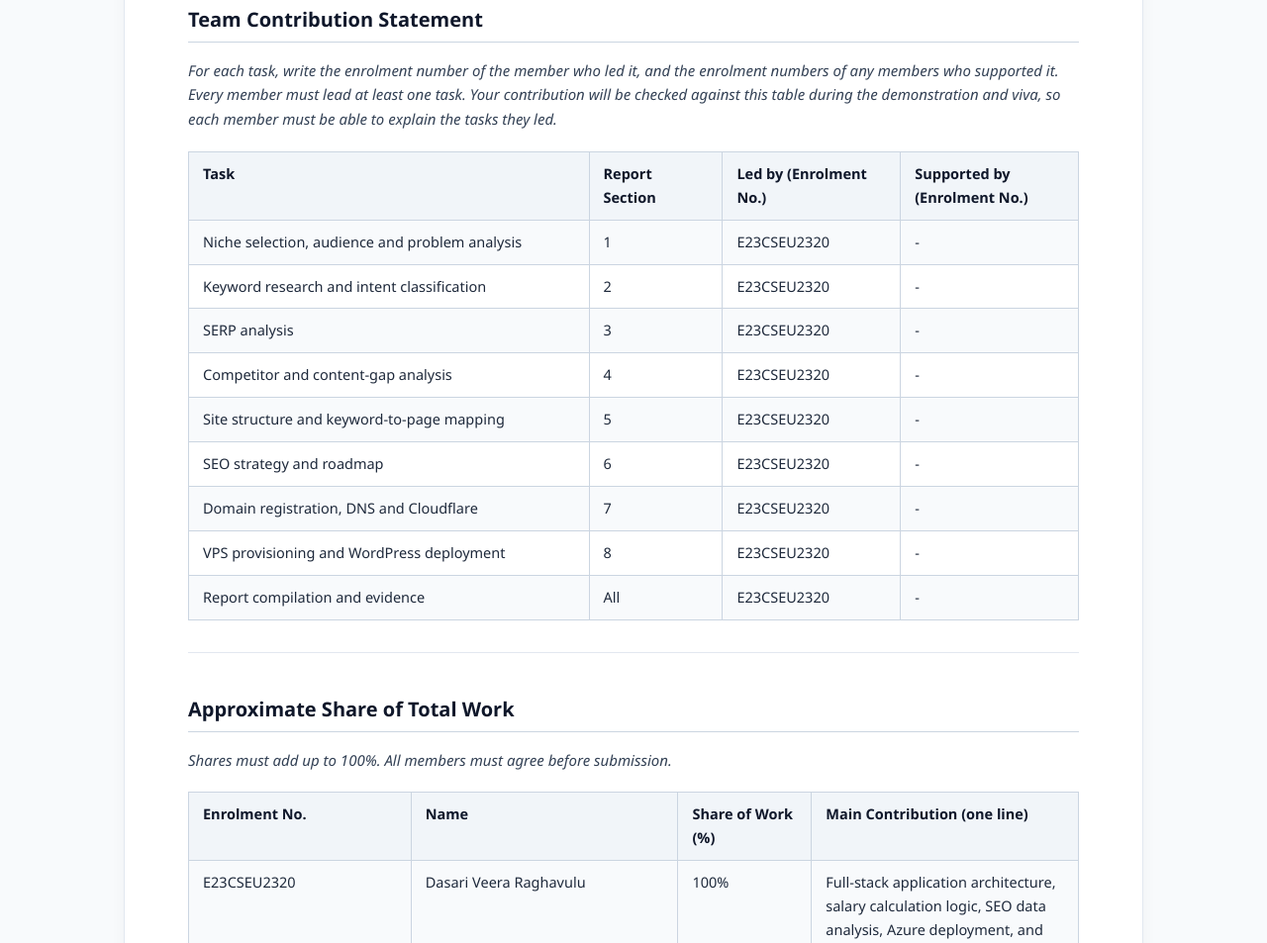
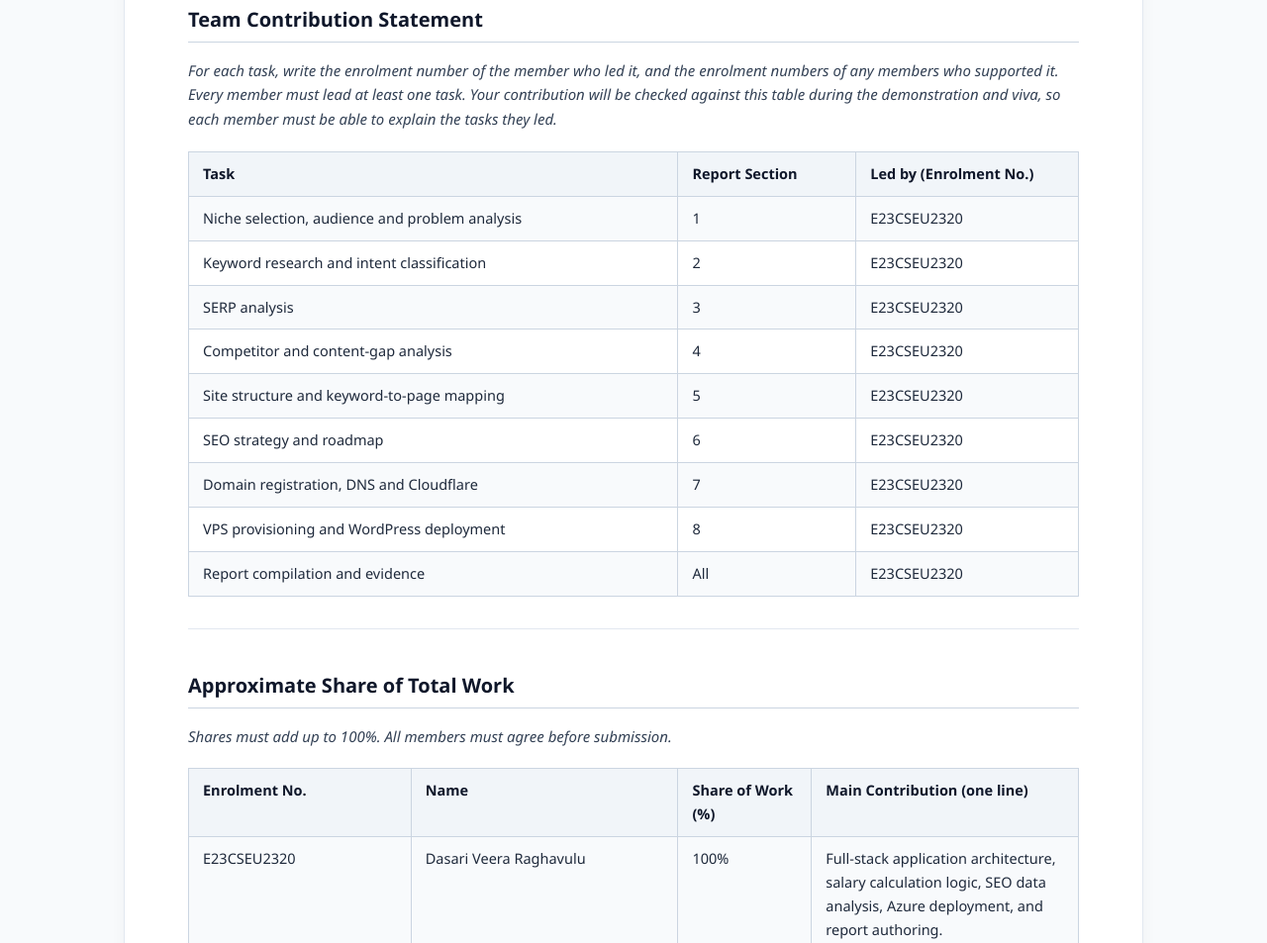
Before and after one commit to Raghava44u/SalarySeed.tech, a website built with Vite: page CSET489_M1_TriNetra_Report.html in a window 1280 px wide. Shown: the part 1478-2431 px from the top of the page at 99% size. Built offline with nearby package versions, Linux system fonts and the light colour scheme.

Commit message:
docs: remove Supported by column from Team Contribution Statement table

```diff
--- a/CSET489_M1_TriNetra_Report.html
+++ b/CSET489_M1_TriNetra_Report.html
@@ -252,64 +252,54 @@
 
   <table>
     <tr>
-      <th style="width: 45%;">Task</th>
-      <th style="width: 15%;">Report Section</th>
-      <th style="width: 20%;">Led by (Enrolment No.)</th>
-      <th style="width: 20%;">Supported by (Enrolment No.)</th>
+      <th style="width: 55%;">Task</th>
+      <th style="width: 20%;">Report Section</th>
+      <th style="width: 25%;">Led by (Enrolment No.)</th>
     </tr>
     <tr>
       <td>Niche selection, audience and problem analysis</td>
       <td>1</td>
       <td>E23CSEU2320</td>
-      <td>-</td>
     </tr>
     <tr>
       <td>Keyword research and intent classification</td>
       <td>2</td>
       <td>E23CSEU2320</td>
-      <td>-</td>
     </tr>
     <tr>
       <td>SERP analysis</td>
       <td>3</td>
       <td>E23CSEU2320</td>
-      <td>-</td>
     </tr>
     <tr>
       <td>Competitor and content-gap analysis</td>
       <td>4</td>
       <td>E23CSEU2320</td>
-      <td>-</td>
     </tr>
     <tr>
       <td>Site structure and keyword-to-page mapping</td>
       <td>5</td>
       <td>E23CSEU2320</td>
-      <td>-</td>
     </tr>
     <tr>
       <td>SEO strategy and roadmap</td>
       <td>6</td>
       <td>E23CSEU2320</td>
-      <td>-</td>
     </tr>
     <tr>
       <td>Domain registration, DNS and Cloudflare</td>
       <td>7</td>
       <td>E23CSEU2320</td>
-      <td>-</td>
     </tr>
     <tr>
       <td>VPS provisioning and WordPress deployment</td>
       <td>8</td>
       <td>E23CSEU2320</td>
-      <td>-</td>
     </tr>
     <tr>
       <td>Report compilation and evidence</td>
       <td>All</td>
       <td>E23CSEU2320</td>
-      <td>-</td>
     </tr>
   </table>
 
```
Also changed, not shown: CSET489_M1_Trinetra_Report.md (+11 -11 lines).
